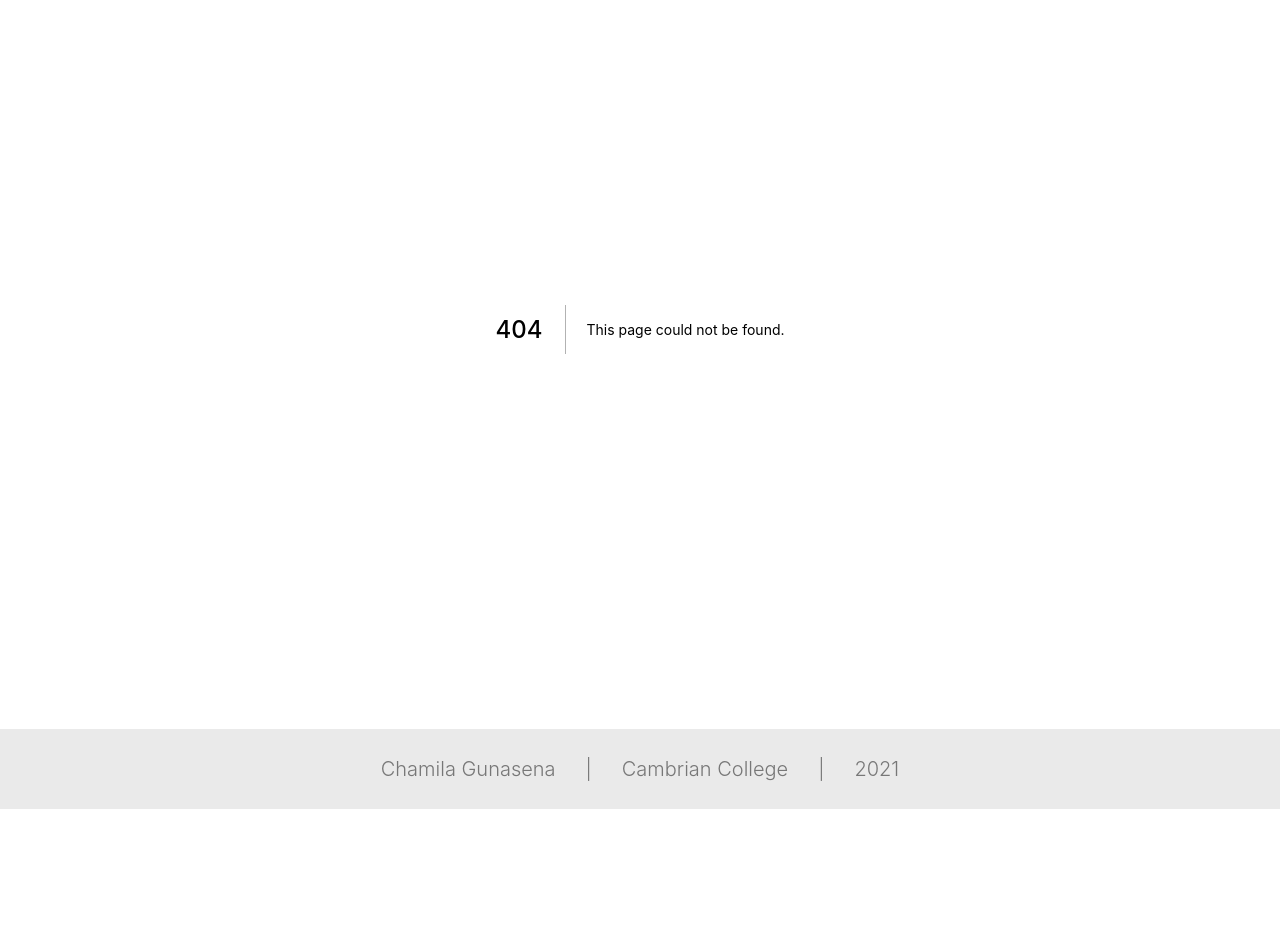
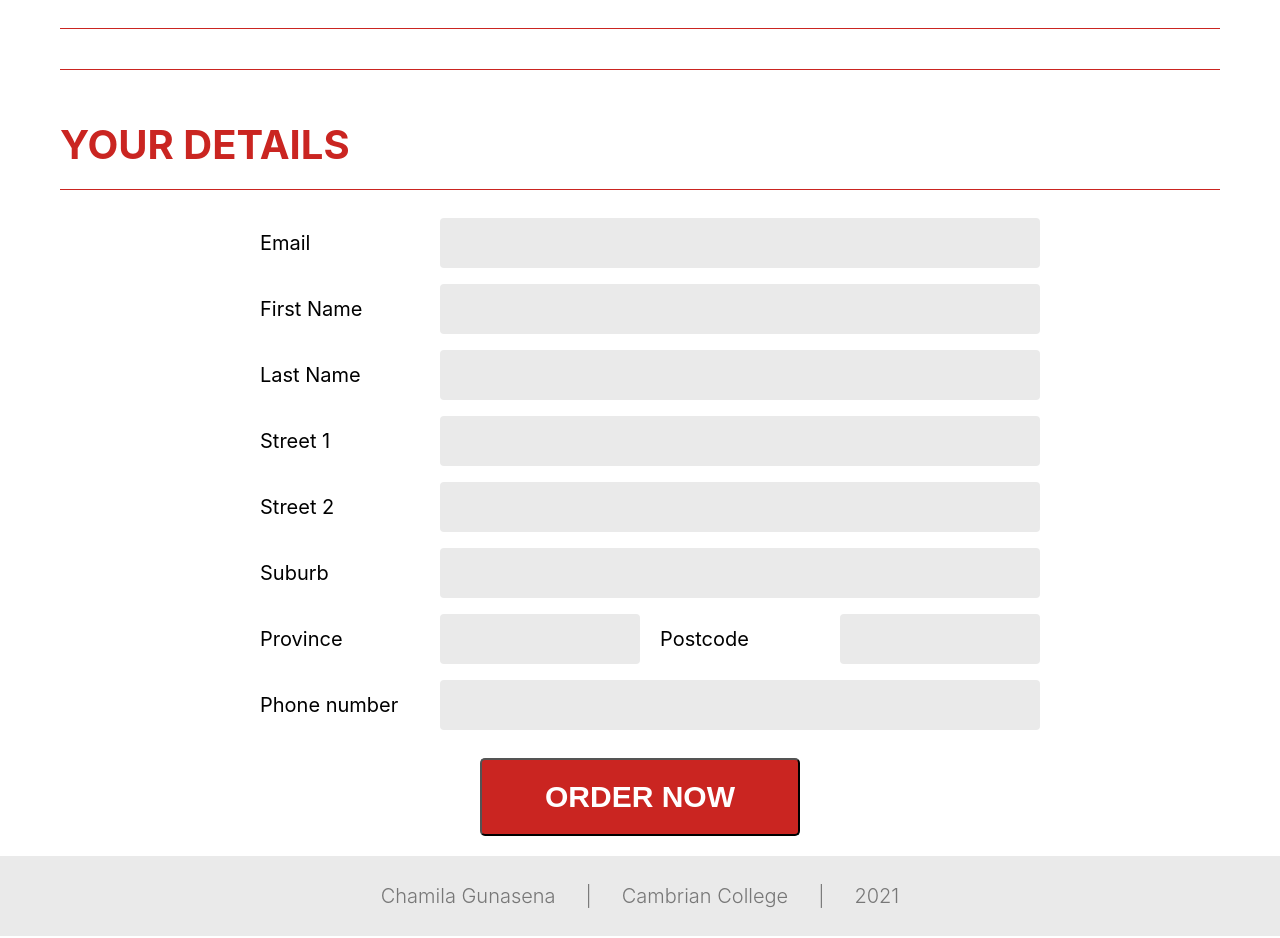
Before and after one commit to merq312/pizza-stack, a Next.js app: page /checkout in a window 1280 px wide. Before the commit this address had no page. Shown: the part 226-1164 px from the top of the page. Before the commit the page ends 1037 px from the top, so only its background shows below. Built offline with nearby package versions, Linux system fonts and the light colour scheme.

Commit message:
Added checkout page - checkout table and form

```diff
--- a/components/card/card.module.scss
+++ b/components/card/card.module.scss
@@ -34,7 +34,7 @@
 
 .cartButton {
   height: 20%;
-  background-color: #eaeaea;
+  background-color: #dadada;
   transition: all 0.15s ease;
 
   display: flex;
--- a/components/cart/cart.component.jsx
+++ b/components/cart/cart.component.jsx
@@ -1,4 +1,5 @@
 import { useSelector, useDispatch } from 'react-redux'
+import Link from 'next/link'
 import styles from './cart.module.scss'
 
 const selectCartItems = () => {
@@ -37,7 +38,9 @@ const Cart = () => {
           </div>
         ))}
       </div>
-      <div className={styles.checkout}>Checkout</div>
+      <Link href="/checkout">
+        <div className={styles.checkout}>Checkout</div>
+      </Link>
     </div>
   )
 }
--- /dev/null
+++ b/components/user-form/user-form.component.jsx
@@ -0,0 +1,47 @@
+import styles from './user-form.module.scss'
+
+const UserForm = () => {
+  return (
+    <form className={styles.userForm}>
+      <div>
+        <label>Email</label>
+        <input type="email" name="email" />
+      </div>
+      <div>
+        <label>First Name</label>
+        <input type="text" name="firstName" />
+      </div>
+      <div>
+        <label>Last Name</label>
+        <input type="text" name="lastName" />
+      </div>
+      <div>
+        <label>Street 1</label>
+        <input type="text" name="street1" />
+      </div>
+      <div>
+        <label>Street 2</label>
+        <input type="text" name="street2" />
+      </div>
+      <div>
+        <label>Suburb</label>
+        <input type="text" name="suburb" />
+      </div>
+      <div>
+        <label>Province</label>
+        <input type="text" name="province" />
+        <label>Postcode</label>
+        <input type="text" name="postcode" />
+      </div>
+      <div>
+        <label>Phone number</label>
+        <input type="number" minLength="10" maxLength="10" name="phone" />
+      </div>
+      <button className={styles.order} type="button">
+        Order now
+      </button>
+    </form>
+  )
+}
+
+export default UserForm
--- /dev/null
+++ b/components/user-form/user-form.module.scss
@@ -0,0 +1,62 @@
+.userForm {
+  font-size: 2rem;
+  width: 80rem;
+  display: flex;
+  flex-direction: column;
+  align-self: center;
+
+  div {
+    display: flex;
+    margin: 0.8rem 0;
+    align-items: center;
+  }
+
+  label {
+    flex: 0 0 20rem;
+    text-align: left;
+    padding: 0 2rem;
+  }
+
+  input {
+    flex: 1 1;
+    min-width: 0;
+    height: 5rem;
+    padding: 0 2rem;
+    background-color: #eaeaea;
+    padding: 6px;
+    border: none;
+    border-radius: 4px;
+  }
+  input[type='number']::-webkit-outer-spin-button,
+  input[type='number']::-webkit-inner-spin-button {
+    -webkit-appearance: none;
+    margin: 0;
+  }
+  input[type='number'] {
+    -moz-appearance: textfield;
+  }
+}
+
+.order {
+  width: 40%;
+  align-self: center;
+  text-transform: uppercase;
+  font-weight: bold;
+  color: #fff;
+  background-color: #ca2521;
+  font-size: 3rem;
+  text-align: center;
+  padding: 2rem;
+  margin: 2rem 0;
+  cursor: pointer;
+  border-radius: 5px;
+  transition: all 0.2s ease;
+
+  &:hover {
+    transform: scale(1.02);
+  }
+
+  &:active {
+    transform: scale(1.02) translateY(2px);
+  }
+}
--- a/pages/_app.jsx
+++ b/pages/_app.jsx
@@ -22,7 +22,10 @@ function MyApp({ Component, pageProps }) {
         </Head>
 
         <Header />
-        <Component {...pageProps} />
+
+        <div className="container">
+          <Component {...pageProps} />
+        </div>
         <Footer />
       </Provider>
     </>
--- /dev/null
+++ b/pages/checkout.jsx
@@ -0,0 +1,52 @@
+import { useSelector, useDispatch } from 'react-redux'
+import styles from '../styles/Checkout.module.scss'
+
+import UserForm from '../components/user-form/user-form.component'
+
+const selectCartItems = () => {
+  const cartItems = useSelector((state) => state.cartItems)
+  return { cartItems }
+}
+
+const removeItemFromCart = () => {
+  const dispatch = useDispatch()
+
+  return (id) =>
+    dispatch({
+      type: 'REMOVE_FROM_CART',
+      payload: id,
+    })
+}
+
+const Checkout = () => {
+  const { cartItems } = selectCartItems()
+  const removeItem = removeItemFromCart()
+
+  return (
+    <div className={styles.checkout}>
+      <div className={styles.pageTitle}>Checkout</div>
+      <div className={styles.separator} />
+
+      {cartItems.map((cartItem) => (
+        <div className={styles.cartItem} key={cartItem.id}>
+          <img src={cartItem.url} alt={cartItem.alt} />
+          <div className={styles.itemName}>{cartItem.name}</div>
+          <div className={styles.itemQuantity}>{cartItem.quantity}</div>
+          <div
+            className={styles.removeButton}
+            onClick={() => removeItem(cartItem.id)}
+          >
+            X
+          </div>
+        </div>
+      ))}
+
+      <div className={styles.separator} />
+      <div className={styles.pageTitle}>Your Details</div>
+      <div className={styles.separator} />
+      <UserForm />
+    </div>
+  )
+}
+
+export default Checkout
--- /dev/null
+++ b/styles/Checkout.module.scss
@@ -0,0 +1,53 @@
+.checkout {
+  grid-column: center-start / center-end;
+  display: flex;
+  flex-direction: column;
+}
+
+.pageTitle {
+  color: #ca2521;
+  font-size: 4rem;
+  font-weight: bold;
+  text-transform: uppercase;
+  margin-top: 3rem;
+}
+
+.separator {
+  background-color: #ca2521;
+  width: 100%;
+  height: 1px;
+  margin: 2rem 0;
+}
+
+.cartItem {
+  display: grid;
+  align-items: center;
+  grid-template-columns: 10rem 1fr 3rem 3rem;
+  font-size: 3rem;
+  padding: 3rem;
+  margin: 0.2rem;
+
+  background-color: #eaeaea;
+
+  img {
+    display: block;
+    object-fit: cover;
+    width: 10rem;
+    height: 10rem;
+  }
+}
+
+.itemName {
+  margin: 0 2rem;
+}
+
+.itemQuantity {
+  justify-self: center;
+}
+
+.removeButton {
+  color: #ca2521;
+  font-size: 2rem;
+  justify-self: center;
+  cursor: pointer;
+}
--- a/styles/globals.css
+++ b/styles/globals.css
@@ -29,3 +29,12 @@ a {
 * {
   box-sizing: border-box;
 }
+
+.container {
+  display: grid;
+
+  grid-template-columns:
+    [full-start] minmax(6rem, 1fr)
+    [center-start] repeat(8, [col-start] minmax(min-content, 16rem) [col-end])
+    [center-end] minmax(6rem, 1fr) [full-end];
+}
```
Also changed, not shown: pages/index.jsx (+6 -8 lines), styles/Home.module.scss (+0 -9 lines).
